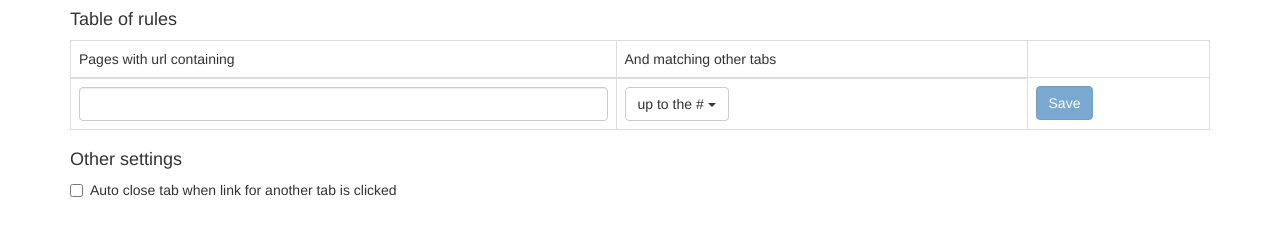
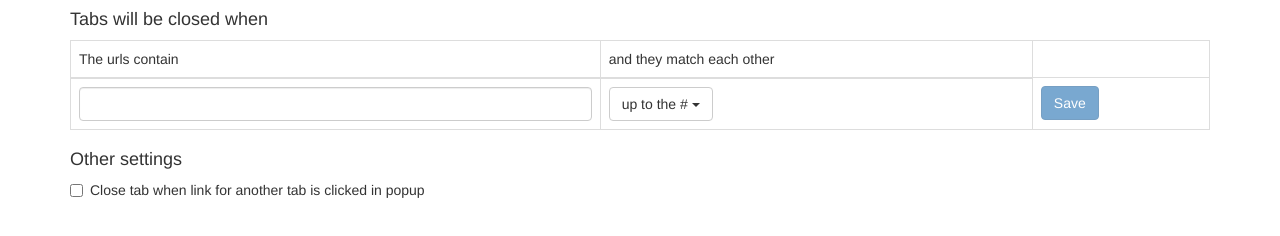
Before and after one commit to devm33/tabstopper, a browser extension: page options.html in a window 1280 px wide. Drawn offline with nearby package versions, Linux system fonts and the light colour scheme.

Commit message:
trying to improve copy on options page

```diff
--- a/options.html
+++ b/options.html
@@ -12,11 +12,11 @@
             </span>
         </div>
 
-        <h4>Table of rules</h4>
+        <h4>Tabs will be closed when</h4>
         <table class="table table-bordered">
             <thead>
-                <td>Pages with url containing</td>
-                <td>And matching other tabs</td>
+                <td>The urls contain</td>
+                <td>and they match each other</td>
             </thead>
             <tr ng-repeat="(url, match) in rules track by url"
                 ng-class="{active:editing(url)}">
@@ -64,7 +64,7 @@
         <div class="checkbox">
             <label>
                 <input type="checkbox" ng-model="close"/>
-                Auto close tab when link for another tab is clicked
+                Close tab when link for another tab is clicked in popup
             </label>
         </div>
 
```
